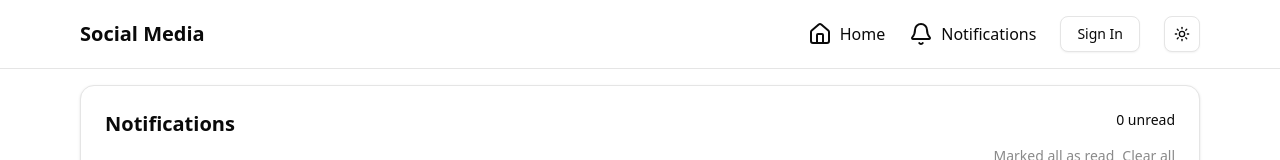
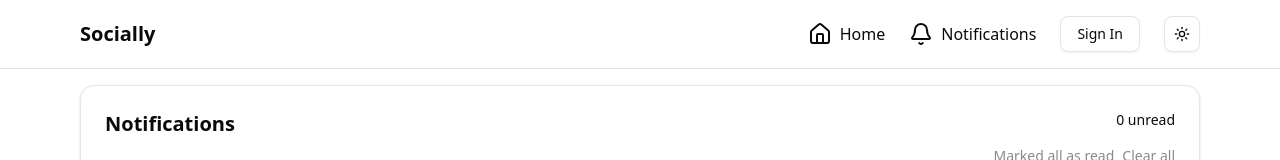
Before and after one commit to MdFahim85/social-media-app, a Next.js app: page /notifications in a window 1280 px wide. Shown: the top 160 px of the page. Built offline with nearby package versions, Linux system fonts and the light colour scheme; no server answers.

Commit message:
title updated

```diff
--- a/src/app/layout.tsx
+++ b/src/app/layout.tsx
@@ -18,7 +18,7 @@ const geistMono = Geist_Mono({
 });
 
 export const metadata: Metadata = {
-  title: "Social Media",
+  title: "Socially",
   description: "",
 };
 
--- a/src/components/Navbar.tsx
+++ b/src/components/Navbar.tsx
@@ -6,7 +6,7 @@ function Navbar() {
   return (
     <div className="sticky top-0 flex mb-4 py-4 px-4 md:px-20 border-b justify-between items-center dark:bg-neutral-950 bg-white z-50">
       <div className="font-bold text-xl">
-        <Link href={"/"}>Social Media</Link>
+        <Link href={"/"}>Socially</Link>
       </div>
 
       {/* Desktop Navigation - hidden on mobile */}
```
